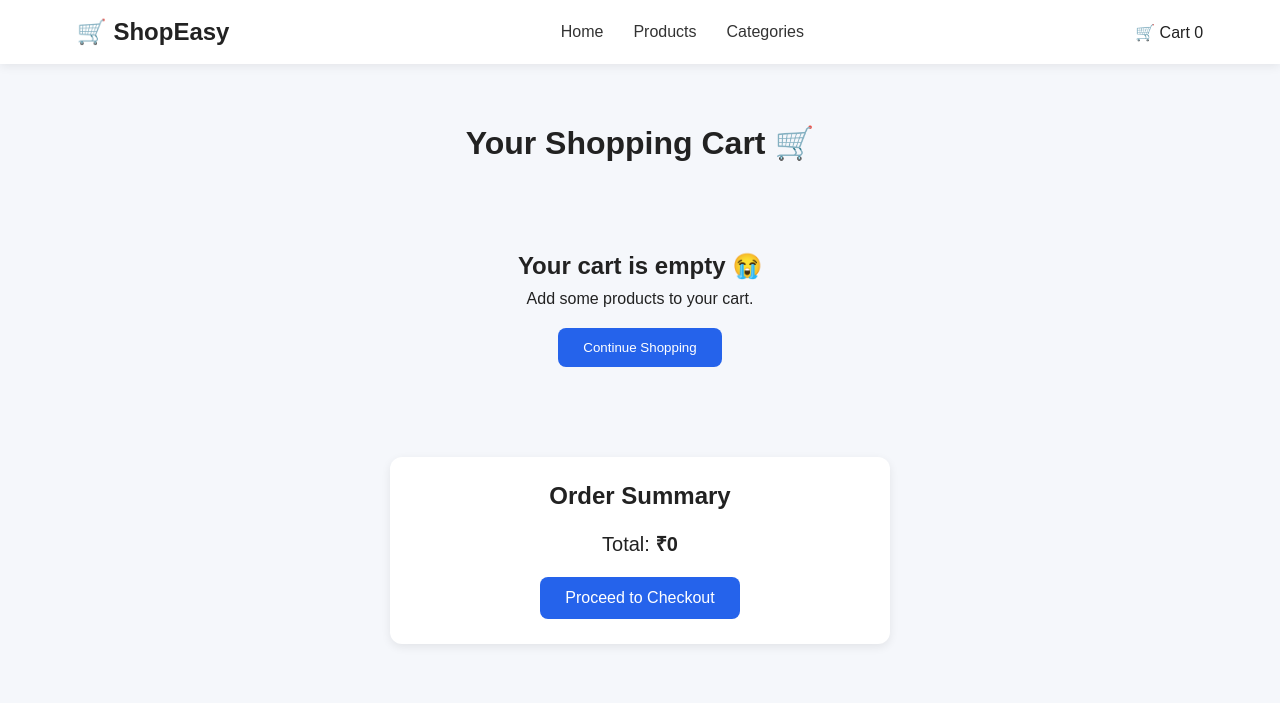
After one commit to priyanshukharadi/hackathon-website, a Flask app: page /cart in a window 1280 px wide. The commit adds this page. Shown: the top 703 px of the page. Run offline with Flask 3, Linux system fonts and the light colour scheme.

Commit message:
Implement shopping cart

```diff
--- a/app.py
+++ b/app.py
@@ -21,5 +21,11 @@ def home():
     )
 
 
+@app.route("/cart")
+def cart():
+
+    return render_template("cart.html")
+
+
 if __name__ == "__main__":
     app.run(debug=True)
--- a/static/script.js
+++ b/static/script.js
@@ -1,7 +1,24 @@
 let cart = JSON.parse(localStorage.getItem("cart")) || [];
 
 
-// Add product to cart
+// =========================
+// SAVE CART
+// =========================
+
+function saveCart() {
+
+    localStorage.setItem(
+        "cart",
+        JSON.stringify(cart)
+    );
+
+}
+
+
+// =========================
+// ADD TO CART
+// =========================
+
 function addToCart(product) {
 
     const existingProduct = cart.find(
@@ -18,7 +35,7 @@ function addToCart(product) {
         cart.push({
             id: product.id,
             name: product.name,
-            price: product.price,
+            price: Number(product.price),
             image: product.image,
             quantity: 1
         });
@@ -26,19 +43,19 @@ function addToCart(product) {
     }
 
 
-    localStorage.setItem(
-        "cart",
-        JSON.stringify(cart)
-    );
-
+    saveCart();
 
     updateCartCount();
 
     alert(product.name + " added to cart! 🛒");
+
 }
 
 
-// Update cart number
+// =========================
+// UPDATE CART COUNT
+// =========================
+
 function updateCartCount() {
 
     let totalQuantity = 0;
@@ -46,12 +63,13 @@ function updateCartCount() {
 
     cart.forEach(function(product) {
 
-        totalQuantity += product.quantity;
+        totalQuantity += Number(product.quantity);
 
     });
 
 
-    const cartCount = document.getElementById("cart-count");
+    const cartCount =
+        document.getElementById("cart-count");
 
 
     if (cartCount) {
@@ -59,10 +77,226 @@ function updateCartCount() {
         cartCount.textContent = totalQuantity;
 
     }
+
 }
 
 
-// Shop Now button
+// =========================
+// DISPLAY CART
+// =========================
+
+function displayCart() {
+
+    const cartItems =
+        document.getElementById("cart-items");
+
+
+    const cartTotal =
+        document.getElementById("cart-total");
+
+
+    // This page doesn't have a cart
+    if (!cartItems) {
+
+        return;
+
+    }
+
+
+    cartItems.innerHTML = "";
+
+
+    let total = 0;
+
+
+    // Empty cart
+    if (cart.length === 0) {
+
+        cartItems.innerHTML = `
+            <div class="empty-cart">
+
+                <h2>Your cart is empty 😭</h2>
+
+                <p>
+                    Add some products to your cart.
+                </p>
+
+                <a href="/">
+                    <button>
+                        Continue Shopping
+                    </button>
+                </a>
+
+            </div>
+        `;
+
+
+        cartTotal.textContent = "₹0";
+
+        return;
+
+    }
+
+
+    // Create each cart item
+    cart.forEach(function(product, index) {
+
+        const price =
+            Number(product.price);
+
+        const quantity =
+            Number(product.quantity);
+
+        const productTotal =
+            price * quantity;
+
+
+        total += productTotal;
+
+
+        const cartItem =
+            document.createElement("div");
+
+
+        cartItem.className =
+            "cart-item";
+
+
+        cartItem.innerHTML = `
+
+            <div class="cart-product-image">
+                ${product.image}
+            </div>
+
+            <div class="cart-product-info">
+
+                <h3>
+                    ${product.name}
+                </h3>
+
+                <p>
+                    ₹${price}
+                </p>
+
+            </div>
+
+            <div class="quantity-controls">
+
+                <button
+                    onclick="decreaseQuantity(${index})">
+                    −
+                </button>
+
+                <span>
+                    ${quantity}
+                </span>
+
+                <button
+                    onclick="increaseQuantity(${index})">
+                    +
+                </button>
+
+            </div>
+
+            <div class="cart-product-total">
+
+                ₹${productTotal}
+
+            </div>
+
+            <button
+                class="remove-button"
+                onclick="removeFromCart(${index})">
+
+                Remove
+
+            </button>
+
+        `;
+
+
+        cartItems.appendChild(cartItem);
+
+    });
+
+
+    // Display total
+    cartTotal.textContent =
+        "₹" + total;
+
+}
+
+
+// =========================
+// INCREASE QUANTITY
+// =========================
+
+function increaseQuantity(index) {
+
+    cart[index].quantity =
+        Number(cart[index].quantity) + 1;
+
+
+    saveCart();
+
+    displayCart();
+
+    updateCartCount();
+
+}
+
+
+// =========================
+// DECREASE QUANTITY
+// =========================
+
+function decreaseQuantity(index) {
+
+    if (
+        Number(cart[index].quantity) > 1
+    ) {
+
+        cart[index].quantity =
+            Number(cart[index].quantity) - 1;
+
+    } else {
+
+        cart.splice(index, 1);
+
+    }
+
+
+    saveCart();
+
+    displayCart();
+
+    updateCartCount();
+
+}
+
+
+// =========================
+// REMOVE PRODUCT
+// =========================
+
+function removeFromCart(index) {
+
+    cart.splice(index, 1);
+
+
+    saveCart();
+
+    displayCart();
+
+    updateCartCount();
+
+}
+
+
+// =========================
+// SHOP NOW
+// =========================
+
 function scrollToProducts() {
 
     const productsSection =
@@ -76,41 +310,61 @@ function scrollToProducts() {
         });
 
     }
+
 }
 
 
-// Add click events to product buttons
+// =========================
+// PRODUCT BUTTONS
+// =========================
+
 const cartButtons =
-    document.querySelectorAll(".add-to-cart-button");
+    document.querySelectorAll(
+        ".add-to-cart-button"
+    );
 
 
 cartButtons.forEach(function(button) {
 
-    button.addEventListener("click", function() {
+    button.addEventListener(
+        "click",
+        function() {
 
-        const product = {
+            const product = {
 
-            id: Number(button.dataset.id),
+                id: Number(
+                    button.dataset.id
+                ),
 
-            name: button.dataset.name,
+                name:
+                    button.dataset.name,
 
-            price: Number(button.dataset.price),
+                price: Number(
+                    button.dataset.price
+                ),
 
-            image: button.dataset.image
+                image:
+                    button.dataset.image
 
-        };
+            };
 
 
-        addToCart(product);
+            addToCart(product);
 
-    });
+        }
+    );
 
 });
 
 
-// Shop Now button event
+// =========================
+// SHOP NOW BUTTON
+// =========================
+
 const shopNowButton =
-    document.getElementById("shop-now-button");
+    document.getElementById(
+        "shop-now-button"
+    );
 
 
 if (shopNowButton) {
@@ -123,5 +377,10 @@ if (shopNowButton) {
 }
 
 
-// Load cart count when page opens
+// =========================
+// INITIAL LOAD
+// =========================
+
 updateCartCount();
+
+displayCart();
--- a/static/style.css
+++ b/static/style.css
@@ -1,9 +1,15 @@
-/* General */
+/* =========================
+   GLOBAL
+========================= */
 
 * {
     box-sizing: border-box;
     margin: 0;
     padding: 0;
+}
+
+html {
+    scroll-behavior: smooth;
 }
 
 body {
@@ -13,7 +19,9 @@ body {
 }
 
 
-/* Navigation */
+/* =========================
+   NAVIGATION
+========================= */
 
 .navbar {
     display: flex;
@@ -52,12 +60,16 @@ body {
     color: #2563eb;
 }
 
-.cart {
+.cart-link {
+    text-decoration: none;
+    color: #222;
     font-weight: bold;
 }
 
 
-/* Hero */
+/* =========================
+   HERO
+========================= */
 
 .hero {
     min-height: 450px;
@@ -109,7 +121,9 @@ body {
 }
 
 
-/* Sections */
+/* =========================
+   SECTIONS
+========================= */
 
 .categories,
 .products {
@@ -124,15 +138,15 @@ body {
 }
 
 
-/* Categories */
+/* =========================
+   CATEGORIES
+========================= */
 
 .category-container {
     display: grid;
 
-    grid-template-columns: repeat(
-        auto-fit,
-        minmax(150px, 1fr)
-    );
+    grid-template-columns:
+        repeat(auto-fit, minmax(150px, 1fr));
 
     gap: 20px;
 }
@@ -148,7 +162,8 @@ body {
 
     font-size: 40px;
 
-    box-shadow: 0 3px 12px rgba(0, 0, 0, 0.08);
+    box-shadow:
+        0 3px 12px rgba(0, 0, 0, 0.08);
 
     transition: 0.2s;
 }
@@ -163,15 +178,15 @@ body {
 }
 
 
-/* Products */
+/* =========================
+   PRODUCTS
+========================= */
 
 .product-container {
     display: grid;
 
-    grid-template-columns: repeat(
-        auto-fit,
-        minmax(220px, 1fr)
-    );
+    grid-template-columns:
+        repeat(auto-fit, minmax(220px, 1fr));
 
     gap: 25px;
 }
@@ -185,7 +200,8 @@ body {
 
     text-align: center;
 
-    box-shadow: 0 3px 12px rgba(0, 0, 0, 0.08);
+    box-shadow:
+        0 3px 12px rgba(0, 0, 0, 0.08);
 
     transition: 0.2s;
 }
@@ -250,7 +266,226 @@ body {
 }
 
 
-/* Footer */
+/* =========================
+   CART PAGE
+========================= */
+
+.cart-page {
+    padding: 60px 6%;
+
+    min-height: 70vh;
+}
+
+.cart-page h1 {
+    text-align: center;
+
+    margin-bottom: 40px;
+}
+
+
+/* Individual cart item */
+
+.cart-item {
+    display: flex;
+
+    align-items: center;
+
+    gap: 20px;
+
+    background-color: white;
+
+    padding: 20px;
+
+    margin-bottom: 15px;
+
+    border-radius: 12px;
+
+    box-shadow:
+        0 3px 10px rgba(0, 0, 0, 0.08);
+}
+
+
+/* Cart product image */
+
+.cart-product-image {
+    width: 80px;
+    height: 80px;
+
+    display: flex;
+
+    align-items: center;
+    justify-content: center;
+
+    background-color: #f0f2f7;
+
+    border-radius: 10px;
+
+    font-size: 40px;
+
+    flex-shrink: 0;
+}
+
+
+/* Product information */
+
+.cart-product-info {
+    flex: 1;
+}
+
+.cart-product-info h3 {
+    margin-bottom: 8px;
+}
+
+
+/* Quantity */
+
+.quantity-controls {
+    display: flex;
+
+    align-items: center;
+
+    gap: 12px;
+}
+
+.quantity-controls button {
+    width: 32px;
+    height: 32px;
+
+    border: none;
+
+    border-radius: 6px;
+
+    background-color: #2563eb;
+
+    color: white;
+
+    font-size: 18px;
+
+    cursor: pointer;
+}
+
+.quantity-controls button:hover {
+    background-color: #1d4ed8;
+}
+
+
+/* Product total */
+
+.cart-product-total {
+    font-weight: bold;
+
+    min-width: 90px;
+
+    text-align: right;
+}
+
+
+/* Remove */
+
+.remove-button {
+    border: none;
+
+    background-color: #dc2626;
+
+    color: white;
+
+    padding: 8px 12px;
+
+    border-radius: 6px;
+
+    cursor: pointer;
+}
+
+.remove-button:hover {
+    background-color: #b91c1c;
+}
+
+
+/* Cart summary */
+
+.cart-summary {
+    max-width: 500px;
+
+    margin: 40px auto 0;
+
+    padding: 25px;
+
+    background-color: white;
+
+    border-radius: 12px;
+
+    box-shadow:
+        0 3px 10px rgba(0, 0, 0, 0.08);
+
+    text-align: center;
+}
+
+.cart-summary h2 {
+    margin-bottom: 20px;
+}
+
+.cart-summary p {
+    font-size: 20px;
+
+    margin-bottom: 20px;
+}
+
+
+/* Checkout */
+
+#checkout-button {
+    padding: 12px 25px;
+
+    border: none;
+
+    border-radius: 8px;
+
+    background-color: #2563eb;
+
+    color: white;
+
+    font-size: 16px;
+
+    cursor: pointer;
+}
+
+#checkout-button:hover {
+    background-color: #1d4ed8;
+}
+
+
+/* Empty cart */
+
+.empty-cart {
+    text-align: center;
+
+    padding: 50px;
+}
+
+.empty-cart h2 {
+    margin-bottom: 10px;
+}
+
+.empty-cart button {
+    margin-top: 20px;
+
+    padding: 12px 25px;
+
+    border: none;
+
+    border-radius: 8px;
+
+    background-color: #2563eb;
+
+    color: white;
+
+    cursor: pointer;
+}
+
+
+/* =========================
+   FOOTER
+========================= */
 
 footer {
     padding: 30px;
@@ -263,12 +498,15 @@ footer {
 }
 
 
-/* Mobile */
+/* =========================
+   MOBILE
+========================= */
 
 @media (max-width: 700px) {
 
     .navbar {
         flex-direction: column;
+
         gap: 15px;
     }
 
@@ -280,4 +518,16 @@ footer {
         font-size: 38px;
     }
 
+    .cart-item {
+        flex-wrap: wrap;
+    }
+
+    .cart-product-info {
+        min-width: 150px;
+    }
+
+    .cart-product-total {
+        text-align: left;
+    }
+
 }
--- /dev/null
+++ b/templates/cart.html
@@ -0,0 +1,68 @@
+<!DOCTYPE html>
+<html lang="en">
+
+<head>
+    <meta charset="UTF-8">
+    <meta name="viewport" content="width=device-width, initial-scale=1.0">
+
+    <title>ShopEasy - Cart</title>
+
+    <link rel="stylesheet" href="{{ url_for('static', filename='style.css') }}">
+</head>
+
+<body>
+
+    <!-- Navigation -->
+    <header class="navbar">
+
+        <div class="logo">
+            🛒 ShopEasy
+        </div>
+
+        <nav>
+            <a href="/">Home</a>
+            <a href="/#products">Products</a>
+            <a href="/#categories">Categories</a>
+        </nav>
+
+        <div class="cart">
+            🛒 Cart <span id="cart-count">0</span>
+        </div>
+
+    </header>
+
+
+    <!-- Cart -->
+    <main class="cart-page">
+
+        <h1>Your Shopping Cart 🛒</h1>
+
+        <div id="cart-items">
+            <!-- JavaScript will put products here -->
+        </div>
+
+
+        <div class="cart-summary">
+
+            <h2>Order Summary</h2>
+
+            <p>
+                Total:
+                <strong id="cart-total">₹0</strong>
+            </p>
+
+            <button id="checkout-button">
+                Proceed to Checkout
+            </button>
+
+        </div>
+
+    </main>
+
+
+    <!-- JavaScript -->
+    <script src="{{ url_for('static', filename='script.js') }}"></script>
+
+</body>
+
+</html>
--- a/templates/index.html
+++ b/templates/index.html
@@ -25,9 +25,9 @@
             <a href="#categories">Categories</a>
         </nav>
 
-        <div class="cart">
-            🛒 Cart <span id="cart-count">0</span>
-        </div>
+        <a href="/cart" class="cart-link">
+             🛒 Cart <span id="cart-count">0</span>
+        </a>
 
     </header>
 
```
